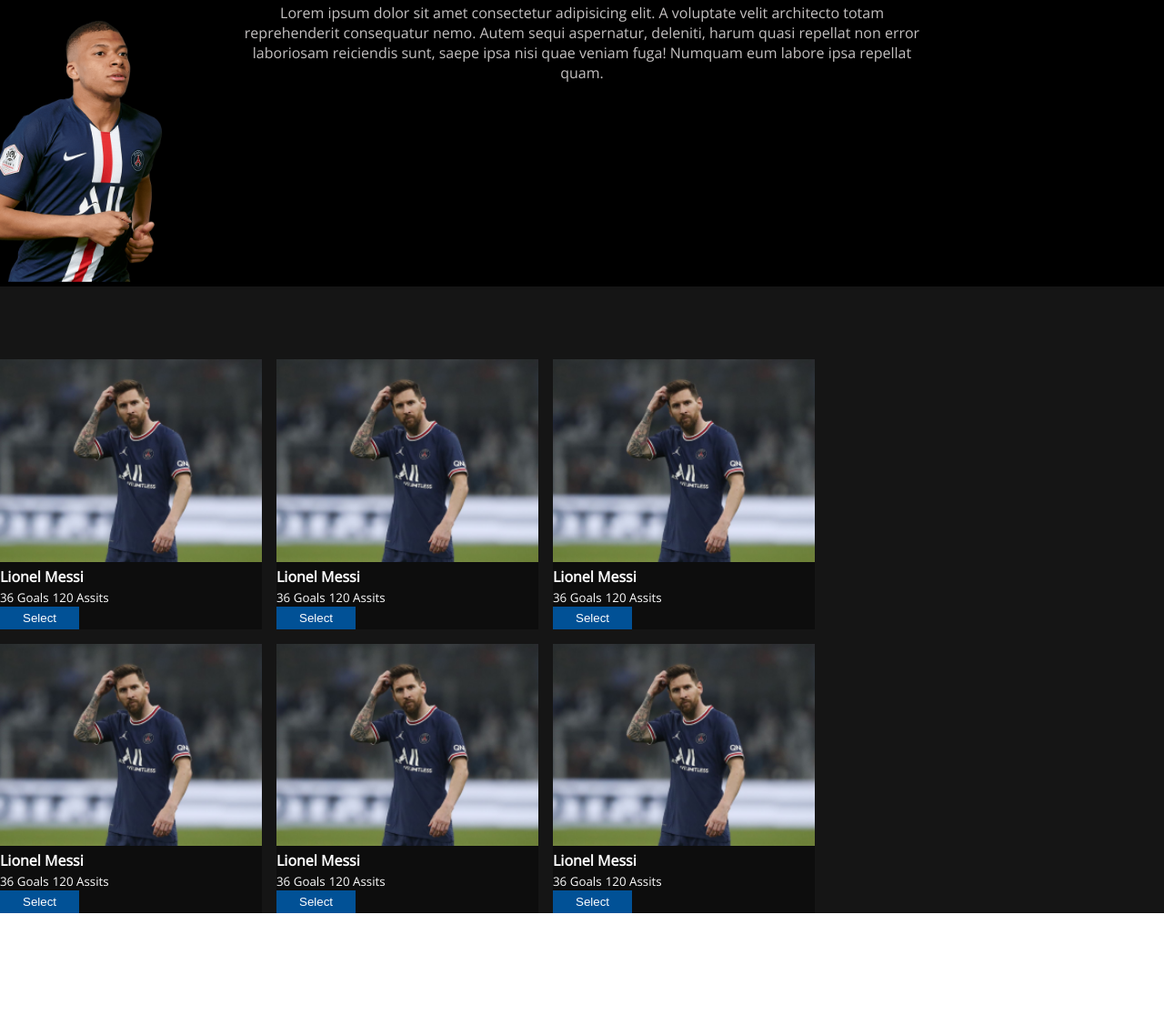
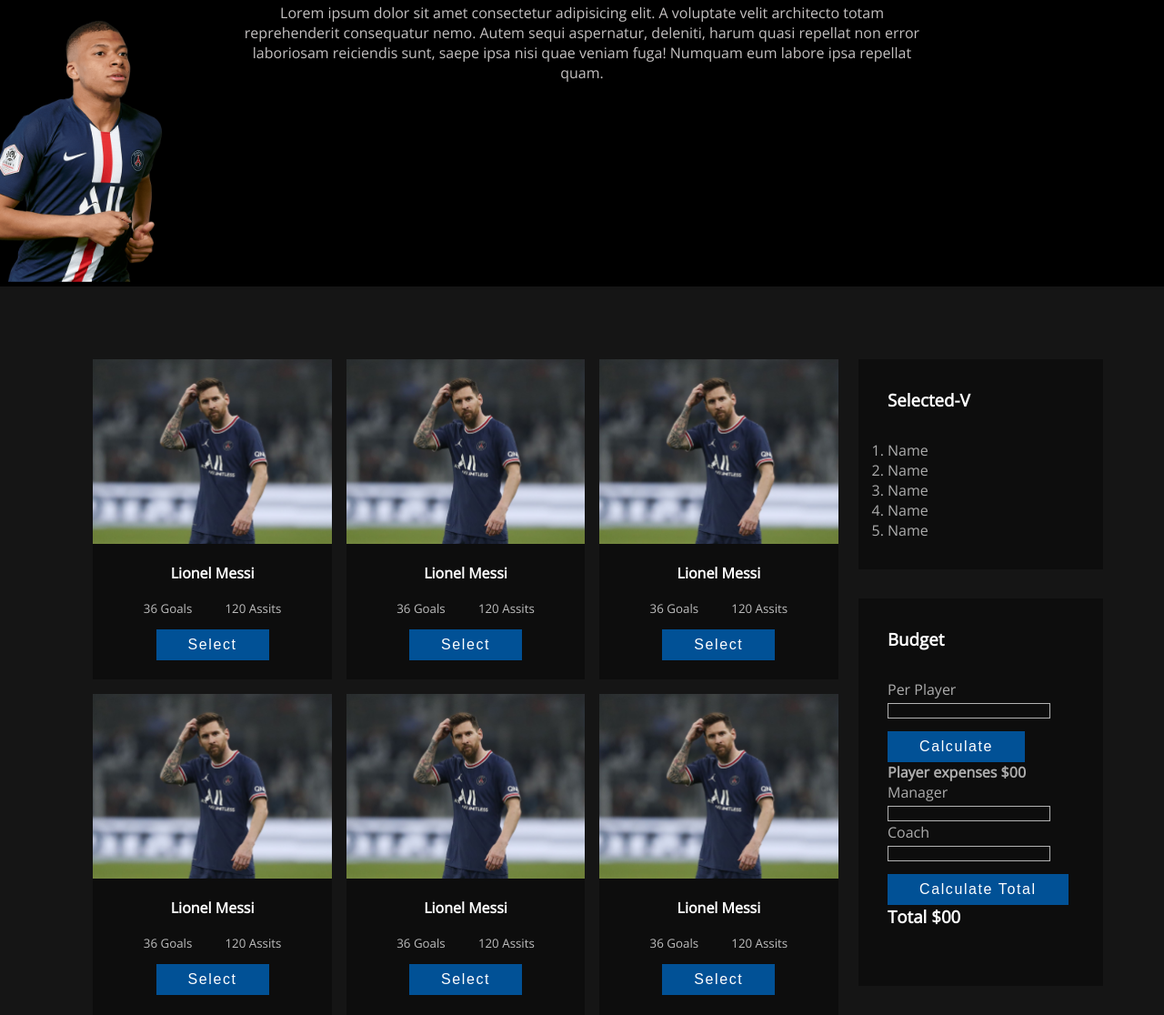
Before and after one commit to safwanbin2/player-cost-calculator, a plain HTML site: page index.html in a window 1280 px wide. Shown: the part 325-1441 px from the top of the page at 91% size. Before the commit the page ends 1329 px from the top, so only its background shows below. Drawn offline with nearby package versions, Linux system fonts and the light colour scheme.

Commit message:
done with menu

```diff
--- a/index.html
+++ b/index.html
@@ -75,6 +75,28 @@
                 <button class="select-btn">Select</button>
             </div>
         </div>
+        <div class="menu">
+            <div id="selected">
+                <h3>Selected-V</h3>
+                <ol>
+                    <li>Name</li>
+                    <li>Name</li>
+                    <li>Name</li>
+                    <li>Name</li>
+                    <li>Name</li>
+                </ol>
+            </div>
+            <div id="budget">
+                <h3>Budget</h3>
+                <label for="">Per Player   <input type="text"></label>
+                <button class="side-btn">Calculate</button>
+                <h4>Player expenses   $<span>00</span></h4>
+                <label for="">Manager   <input type="text"></label>
+                <label for="">Coach   <input type="text"></label>
+                <button class="side-btn">Calculate Total</button>
+                <h3>Total   $<span class="orange-text">00</span></h3>
+            </div>
+        </div>
     </main>
 
 
--- a/style.css
+++ b/style.css
@@ -49,9 +49,15 @@ header .description{
 /* main section start */
 main{
     background-color: rgb(21, 21, 21);
+    width: 100%;
+    min-height: 100vh;
+    display: grid;
+    grid-template-columns: 4fr 1fr;
+    /* grid-gap: 1rem; */
 }
 .players{
-    width: 70%;
+    width: 80%;
+    margin: 0 auto;
     padding-top: 5rem;
     display: grid;
     grid-template-columns: repeat(3, 1fr);
@@ -60,13 +66,56 @@ main{
 .player{
     background-color: rgba(13, 13, 13, 1);
     color: white;
+    text-align: center;
+    padding-bottom: 1rem;
 }
 .player img{
     width: 100%;
 }
+.player-name{
+    margin: 1rem 0;
+}
+.career small{
+    margin: 0 1rem;
+    color: rgb(190, 190, 190);
+}
 .select-btn{
-    padding: 5px 25px;
+    padding: 8px 35px;
+    cursor: pointer;
     background-color: rgba(1, 81, 150, 1);
     color: white;
     border: none;
+    font-size: 16px;
+    letter-spacing: .1rem;
+    margin-top: .8rem;
 }
+.menu{
+    padding-top: 5rem;
+    color: rgb(173, 173, 173);
+    width: 100%;
+}
+.menu h3{
+    color: white;
+    margin-bottom: 2rem;
+}
+.side-btn{
+    padding: 8px 35px;
+    cursor: pointer;
+    background-color: rgba(1, 81, 150, 1);
+    color: white;
+    border: none;
+    font-size: 16px;
+    letter-spacing: .1rem;
+    margin-top: .8rem;
+}
+#selected, #budget{
+    background-color: rgba(13, 13, 13, 1);
+    padding: 2rem;
+    margin-left: -5rem;
+    width: 80%;
+    margin-bottom: 2rem;
+}
+#budget label input{
+    border: 1px solid rgb(180, 180, 180);
+    background-color: transparent;
+}
```
